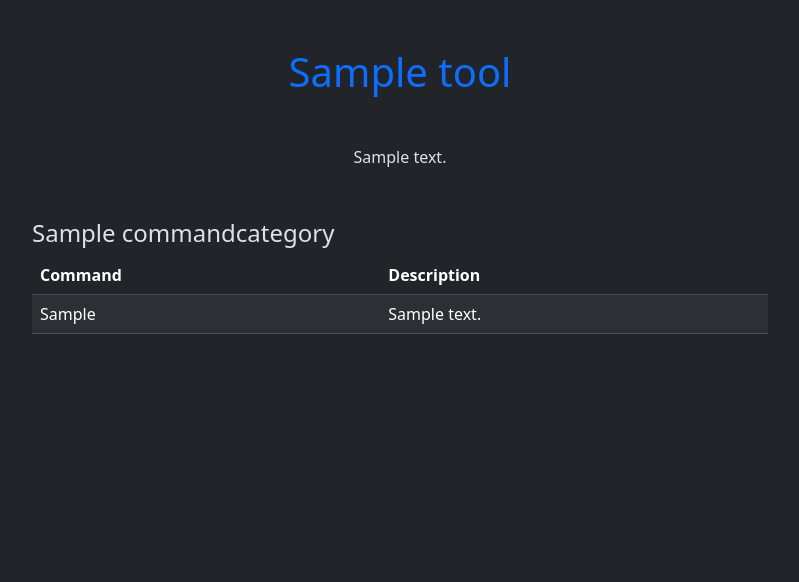
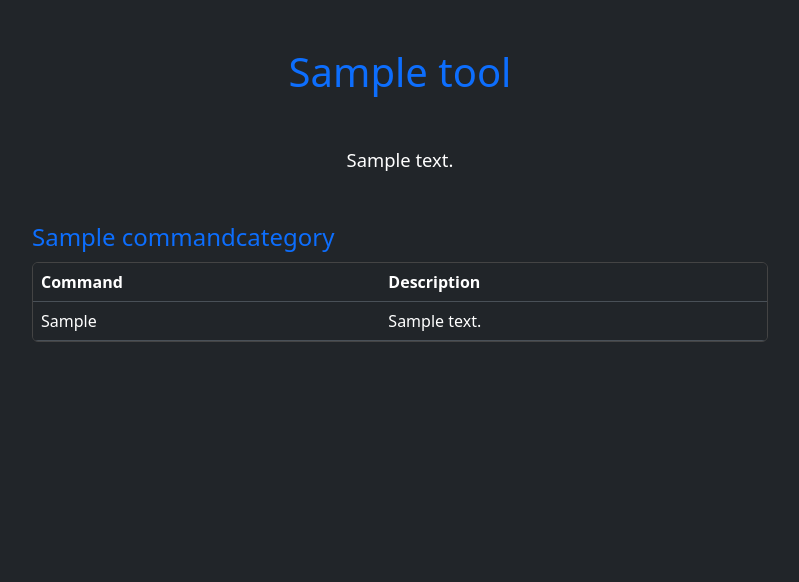
Before and after one commit to emreeturker/cyber-py, a Django app: a page that uses tools/templates/tools/detail.html in a window 1280 px wide. Shown: the part 60-642 px from the top of the page, without its empty margins (240-1039 px from the left). Run offline with Django 5.2, Linux system fonts and the light colour scheme; tables that the repository leaves empty hold one stand-in row (values such as "Sample post").

Commit message:
Add drag-and-drop command ordering with django-admin-sortable2, group commands by category in detail pages

```diff
--- a/attacks/admin.py
+++ b/attacks/admin.py
@@ -1,13 +1,14 @@
 from django.contrib import admin
 from attacks.models import AttackCategory, Attack, AttackCommand
+from adminsortable2.admin import SortableAdminBase, SortableInlineAdminMixin
 
 
 
-class AttackCommandInline(admin.TabularInline):
+class AttackCommandInline(SortableInlineAdminMixin, admin.TabularInline):
     model = AttackCommand
 
 
-class AttackAdmin(admin.ModelAdmin):
+class AttackAdmin(SortableAdminBase, admin.ModelAdmin):
     inlines = [AttackCommandInline]
 
 
--- a/attacks/models.py
+++ b/attacks/models.py
@@ -39,6 +39,10 @@ class AttackCommand(models.Model):
     command = models.CharField(max_length=200)
     attack = models.ForeignKey(Attack, on_delete=models.CASCADE, related_name="commands")
     command_category = models.ForeignKey(CommandCategory, on_delete=models.PROTECT, null=True, blank=True, related_name="attack_commands")
+    position = models.PositiveIntegerField(default=0)
+
+    class Meta:
+        ordering = ["position"]
 
     def __str__(self):
         return self.command
--- a/attacks/views.py
+++ b/attacks/views.py
@@ -9,5 +9,5 @@ def attack_list(request):
 
 def attack_detail(request, attack_slug):
     attack = get_object_or_404(Attack, slug=attack_slug)
-    commands = attack.commands.order_by("command_category__name")
+    commands = attack.commands.all()
     return render(request, "attacks/detail.html", {"attack":attack, "commands":commands})
--- a/requirements.txt
+++ b/requirements.txt
@@ -1,4 +1,5 @@
 asgiref==3.11.1
 Django==6.0.6
+django-admin-sortable2==2.3.1
 python-decouple==3.8
 sqlparse==0.5.5
--- a/tools/admin.py
+++ b/tools/admin.py
@@ -1,13 +1,14 @@
 from django.contrib import admin
 from tools.models import ToolCategory, Tool, ToolCommand
+from adminsortable2.admin import SortableAdminBase, SortableInlineAdminMixin
 
 
 
-class ToolCommandInline(admin.TabularInline):
+class ToolCommandInline(SortableInlineAdminMixin, admin.TabularInline):
     model = ToolCommand
 
 
-class ToolAdmin(admin.ModelAdmin):
+class ToolAdmin(SortableAdminBase, admin.ModelAdmin):
     inlines = [ToolCommandInline]
 
 
--- a/tools/models.py
+++ b/tools/models.py
@@ -40,6 +40,10 @@ class ToolCommand(models.Model):
     command = models.CharField(max_length=200)
     tool = models.ForeignKey(Tool, on_delete=models.CASCADE, related_name="commands")
     command_category = models.ForeignKey(CommandCategory, on_delete=models.PROTECT, null=True, blank=True, related_name="tool_commands")
+    position = models.PositiveIntegerField(default=0)
+
+    class Meta:
+        ordering = ["position"]
 
     def __str__(self):
         return self.command
--- a/tools/templates/tools/detail.html
+++ b/tools/templates/tools/detail.html
@@ -6,14 +6,33 @@
     <div class="row justify-content-center">
         <div class="col-md-8">
             <h1 class="text-center mb-5" style="color: #0d6efd;">{{ tool.name }}</h1>
-            <p class="text-center mb-5" style="line-height: 1.7; max-width: 650px; margin: 0 auto;">
+            <p class="text-center mb-5" style="line-height: 1.7; max-width: 650px; margin: 0 auto; color: #ffffff; font-size: 1.15rem; font-weight: 500;">
                 {{ tool.description }}
             </p>
 
+            <style>
+                .category-heading {
+                    color: #0d6efd;
+                    margin-bottom: 10px;
+                }
+
+                .category-table-wrapper {
+                    border: 1px solid #444;
+                    border-radius: 6px;
+                    overflow: hidden;
+                    margin-bottom: 24px;
+                }
+
+                .category-table-wrapper table {
+                    margin-bottom: 0;
+                }
+            </style>
+
             {% regroup commands by command_category as category_list %}
             {% for category in category_list %}
-            <h4>{{ category.grouper }}</h4>
-            <table class="table table-striped">
+            <h4 class="category-heading">{{ category.grouper }}</h4>
+            <div class="category-table-wrapper">
+                <table class="table">
                     <thead>
                         <tr>
                             <th>Command</th>
@@ -29,6 +48,7 @@
                         {% endfor %}
                     </tbody>
                 </table>
+            </div>
             {% endfor %}
         </div>
     </div>
--- a/tools/views.py
+++ b/tools/views.py
@@ -9,5 +9,5 @@ def tool_list(request):
 
 def tool_detail(request, tool_slug):
     tool = get_object_or_404(Tool, slug=tool_slug)
-    commands = tool.commands.order_by("command_category__name")
+    commands = tool.commands.all()
     return render(request, "tools/detail.html", {"tool":tool, "commands":commands})
```
Also changed, not shown: attacks/templates/attacks/detail.html (+23 -3 lines), attacks/migrations/0006_alter_attackcommand_options_attackcommand_position.py (added), common/migrations/0002_commandcategory_order.py (added), common/migrations/0003_remove_commandcategory_order.py (added), tools/migrations/0006_alter_toolcommand_options_toolcommand_position.py (added). Lines whose indentation alone changed are shown as unchanged.
